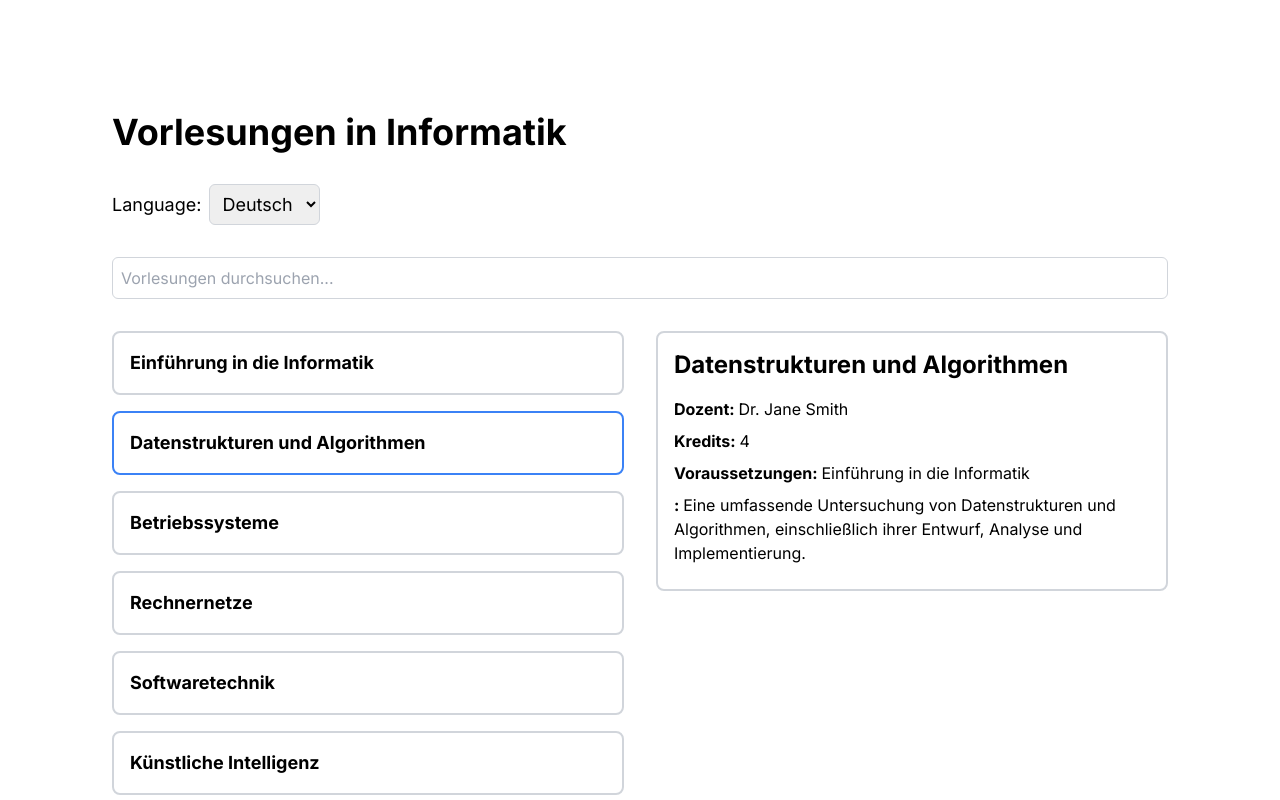
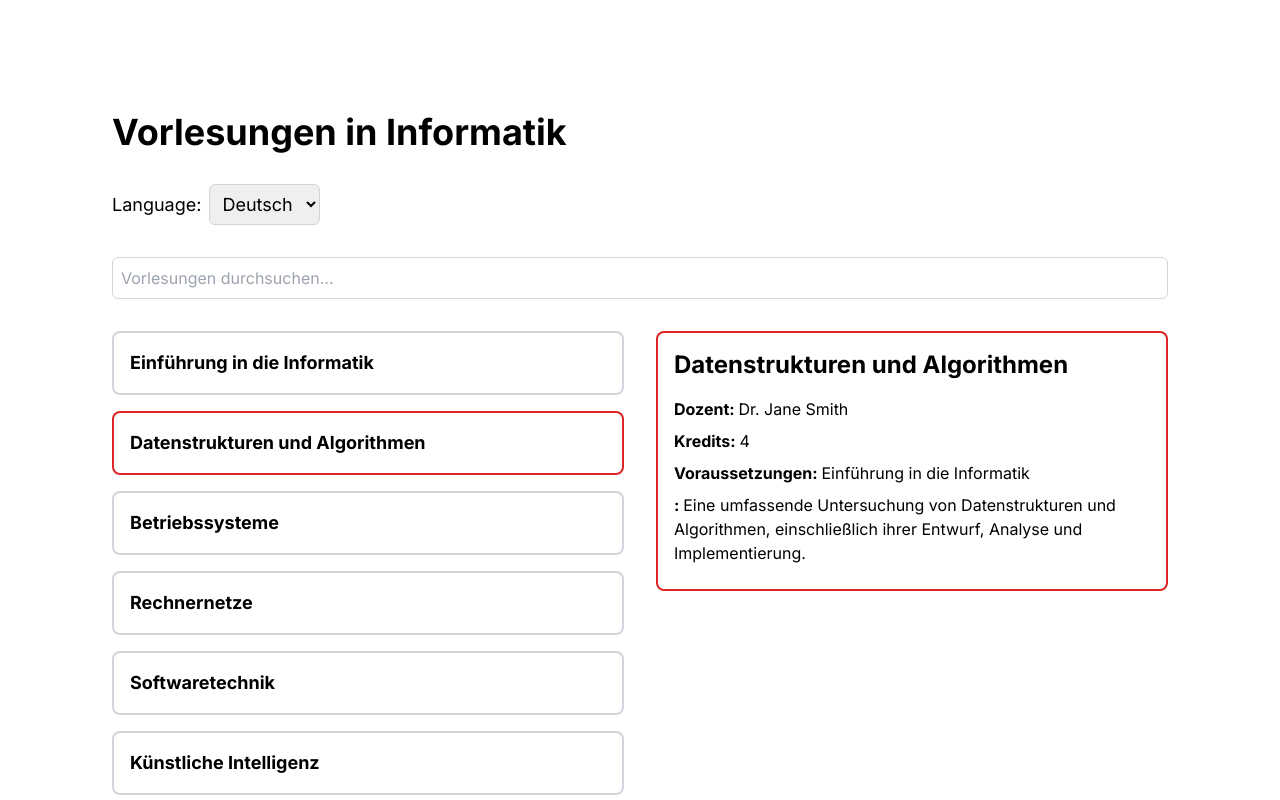
Before and after one commit to behrends/lectures-gpt, a Next.js app: page / in a window 1280 px wide. Both pictures are taken after a click on the item "Datenstrukturen und Algorithmen". Shown: the top 800 px of the page. Built offline with nearby package versions, Linux system fonts and the light colour scheme.

Commit message:
Use DHBW red in design

```diff
--- a/components/LectureDetails.jsx
+++ b/components/LectureDetails.jsx
@@ -2,7 +2,7 @@ export default function LectureDetails({ lecture, translation }) {
   if (!lecture) return <div>Please select a lecture</div>;
 
   return (
-    <div className="p-4 border-2 rounded-lg border-gray-300 bg-white">
+    <div className="p-4 border-2 rounded-lg border-red-600 bg-white">
       <h2 className="font-bold text-2xl mb-4">{lecture.name}</h2>
       <p className="mb-2">
         <span className="font-bold">{translation.instructor}: </span>
--- a/components/LectureList.jsx
+++ b/components/LectureList.jsx
@@ -11,7 +11,7 @@ export default function LectureList({
           onClick={() => onSelectLecture(lecture.id)}
           className={`p-4 border-2 rounded-lg mb-4 cursor-pointer ${
             selectedLectureId === lecture.id
-              ? 'border-blue-500'
+              ? 'border-red-600'
               : 'border-gray-300'
           }`}
         >
--- a/components/Lectures.jsx
+++ b/components/Lectures.jsx
@@ -303,7 +303,7 @@ export default function Lectures() {
         placeholder={translations[language].searchPlaceholder}
         value={search}
         onChange={(e) => setSearch(e.target.value)}
-        className="mb-8 p-2 border border-gray-300 rounded-md w-full"
+        className="cursor-pointer mb-8 p-2 border border-gray-300 focus:outline-none focus:border-red-600 rounded-md w-full"
       />
       <div className="flex justify-between space-x-8">
         <div className="w-1/2">
```
